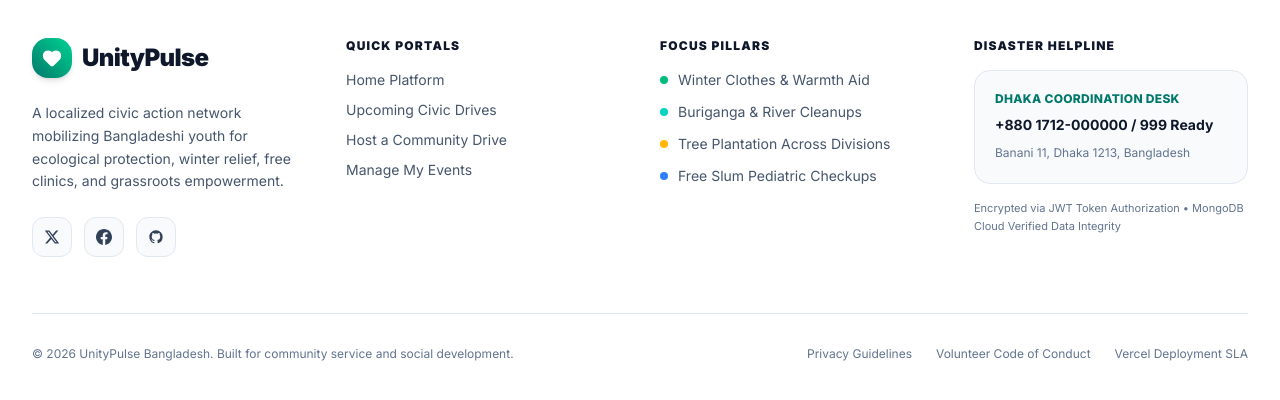
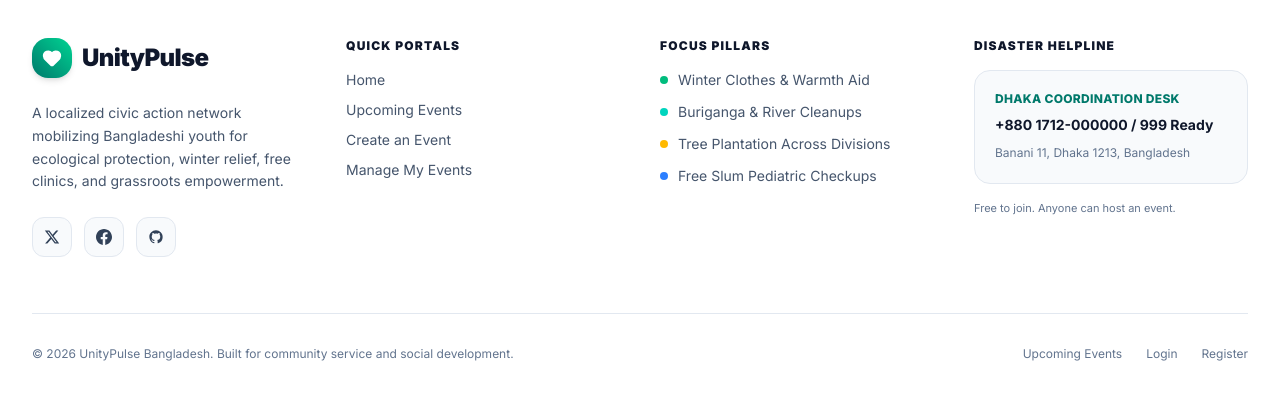
Before and after one commit to lamiakajal/cat-hermione-client, a Next.js app: page /events/create in a window 1280 px wide. Shown: the part 1221-1621 px from the top of the page. Built offline with nearby package versions, Linux system fonts and the light colour scheme; no server answers.

Commit message:
style(client): footer with working links

```diff
--- a/src/components/shared/Footer.tsx
+++ b/src/components/shared/Footer.tsx
@@ -90,7 +90,7 @@ export const Footer: React.FC = () => {
                   href="/"
                   className="inline-block text-slate-600 dark:text-slate-400 hover:text-[#00796B] dark:hover:text-emerald-400 hover:translate-x-1 transition-all duration-200"
                 >
-                  Home Platform
+                  Home
                 </Link>
               </li>
               <li>
@@ -98,7 +98,7 @@ export const Footer: React.FC = () => {
                   href="/events"
                   className="inline-block text-slate-600 dark:text-slate-400 hover:text-[#00796B] dark:hover:text-emerald-400 hover:translate-x-1 transition-all duration-200"
                 >
-                  Upcoming Civic Drives
+                  Upcoming Events
                 </Link>
               </li>
               <li>
@@ -106,7 +106,7 @@ export const Footer: React.FC = () => {
                   href="/events/create"
                   className="inline-block text-slate-600 dark:text-slate-400 hover:text-[#00796B] dark:hover:text-emerald-400 hover:translate-x-1 transition-all duration-200"
                 >
-                  Host a Community Drive
+                  Create an Event
                 </Link>
               </li>
               <li>
@@ -162,8 +162,7 @@ export const Footer: React.FC = () => {
               </p>
             </div>
             <p className="text-[11px] text-slate-500 dark:text-slate-500 leading-relaxed">
-              Encrypted via JWT Token Authorization • MongoDB Cloud Verified
-              Data Integrity
+              Free to join. Anyone can host an event.
             </p>
           </div>
         </div>
@@ -175,23 +174,14 @@ export const Footer: React.FC = () => {
             development.
           </p>
           <div className="flex flex-wrap items-center gap-6">
-            <Link
-              href="#"
-              className="hover:text-[#00796B] dark:hover:text-white hover:underline transition"
-            >
-              Privacy Guidelines
+            <Link href="/events" className="hover:text-[#00796B] dark:hover:text-white hover:underline transition">
+              Upcoming Events
             </Link>
-            <Link
-              href="#"
-              className="hover:text-[#00796B] dark:hover:text-white hover:underline transition"
-            >
-              Volunteer Code of Conduct
+            <Link href="/login" className="hover:text-[#00796B] dark:hover:text-white hover:underline transition">
+              Login
             </Link>
-            <Link
-              href="#"
-              className="hover:text-[#00796B] dark:hover:text-white hover:underline transition"
-            >
-              Vercel Deployment SLA
+            <Link href="/register" className="hover:text-[#00796B] dark:hover:text-white hover:underline transition">
+              Register
             </Link>
           </div>
         </div>
```
